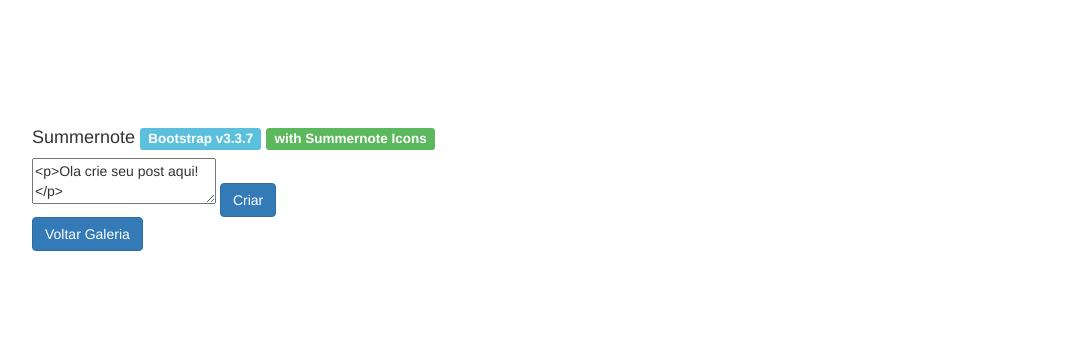
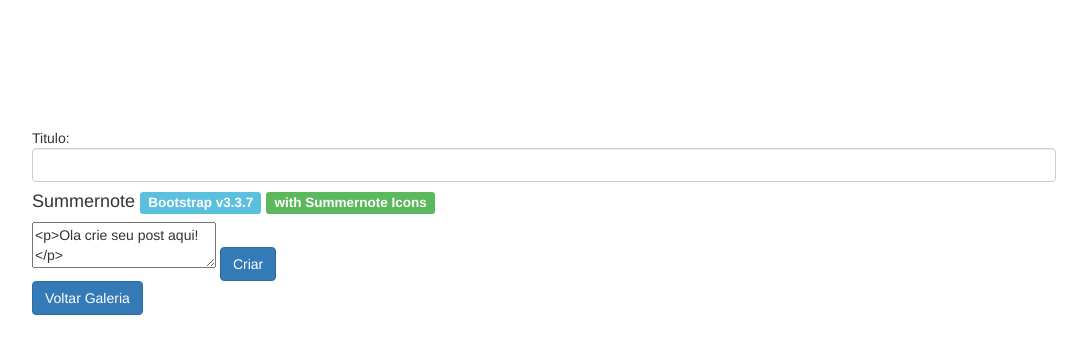
Before and after one commit to Phsouza159/EncontreSeuPet, a PHP site: page /APP/view/layout/CriarPost.php in a window 1280 px wide. Shown: the top 354 px of the page, without its empty margins (96-1183 px from the left). Run offline with PHP 8.4, Linux system fonts and the light colour scheme; style sheets or scripts are compiled from the project's sources; some libraries are stand-ins or nearby versions.

Commit message:
configurações de view do posts

```diff
--- a/APP/controller/GerarPaginaWebPost.php
+++ b/APP/controller/GerarPaginaWebPost.php
@@ -6,7 +6,7 @@
 
      private static $codigoFonte = FALSE;  // codigo fonte do post
      private static $paginaWeb   = "";     // pagina a ser criada
-
+     private static $postTitulo  = "";
 
      public static function main( $cody = null)
      {
@@ -37,6 +37,11 @@
                   ? $_REQUEST['cody-font-pag']
                       : NULL;
          }
+
+         self::$postTitulo = isset($_REQUEST['titulo-post'])
+                        ? $_REQUEST['titulo-post']
+                            : NULL ;
+
          self::$codigoFonte = $codigoFonte;
      }
 
@@ -52,6 +57,7 @@
                  . "</head>";
 
          $body   = "<body>"
+                 . "<h1>".self::$postTitulo."</h1>"
                  . $codigo_fonte
                  . "<button onclick=\"window.location.href='../layout/CriarPost.php'\" >Criar novo Posts</button>"
                  . "<button onclick=\"window.location.href='../layout/posts.php'\" >Voltar Galeria</button>"
--- /dev/null
+++ b/APP/view/GaleriaPosts/postFile14853.php
@@ -0,0 +1 @@
+<html><head><titulo>NOMO DO POST</titulo></head><body><h1>paulo</h1><p>sadasd</p><button onclick="window.location.href='../layout/CriarPost.php'" >Criar novo Posts</button><button onclick="window.location.href='../layout/posts.php'" >Voltar Galeria</button></boyd></html>
--- a/APP/view/layout/CriarPost.php
+++ b/APP/view/layout/CriarPost.php
@@ -47,13 +47,17 @@
 
         <div class="container-body">
 
-            <h4> <i class="note-icon-summernote"></i> Summernote
-                <span class="label label-info">Bootstrap v3.3.7</span>
-                <span class="label label-success">with Summernote Icons</span>
-            </h4>
+
 
             <form method="post" action="CriarPost.php">
                  <!-- <div class="summernote"><p>Hello World</p></div> -->
+                <span>Titulo:</span>
+                <input width="250px" required="true" name="titulo-post" type="text" class="form-control"/>
+
+                 <h4> <i class="note-icon-summernote"></i> Summernote
+                    <span class="label label-info">Bootstrap v3.3.7</span>
+                    <span class="label label-success">with Summernote Icons</span>
+                 </h4>
                 <textarea class="summernote" name="cody-font-pag"><p>Ola crie seu post aqui!</p></textarea>
 
                 <button class="btn btn-primary"  type="submit">Criar</button>
--- a/nbproject/private/private.xml
+++ b/nbproject/private/private.xml
@@ -4,7 +4,10 @@
     <editor-bookmarks xmlns="http://www.netbeans.org/ns/editor-bookmarks/2" lastBookmarkId="0"/>
     <open-files xmlns="http://www.netbeans.org/ns/projectui-open-files/2">
         <group>
-            <file>file:/K:/EasyPHP-Devserver-17/eds-www/EncontreSeuPet/APP/view/dashboard/index.php</file>
+            <file>file:/J:/EasyPHP-Devserver-17/eds-www/EncontreSeuPet/APP/controller/GerarPaginaWebPost.php</file>
+            <file>file:/J:/EasyPHP-Devserver-17/eds-www/EncontreSeuPet/APP/view/layout/posts.php</file>
+            <file>file:/J:/EasyPHP-Devserver-17/eds-www/EncontreSeuPet/APP/view/layout/CriarPost.php</file>
+            <file>file:/J:/EasyPHP-Devserver-17/eds-www/EncontreSeuPet/APP/view/lib/MotorPostMini.php</file>
         </group>
     </open-files>
 </project-private>
```
